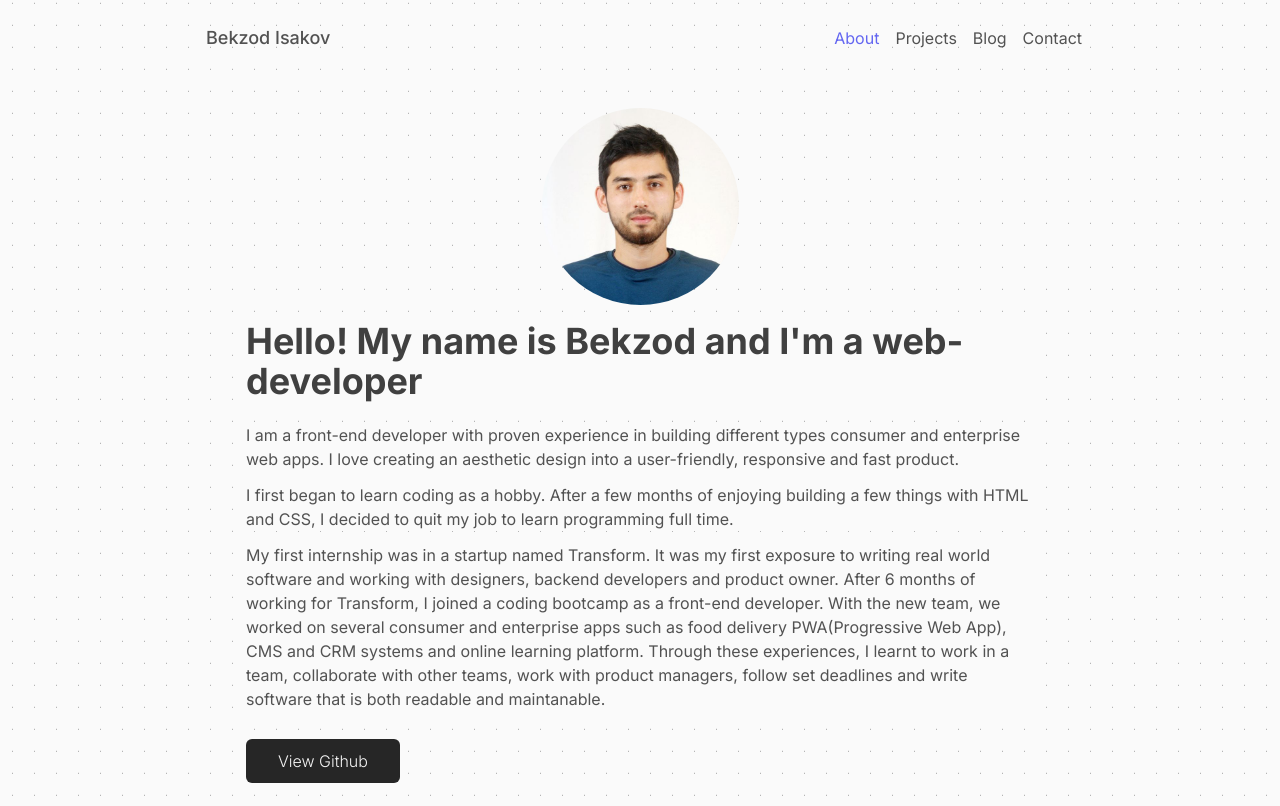
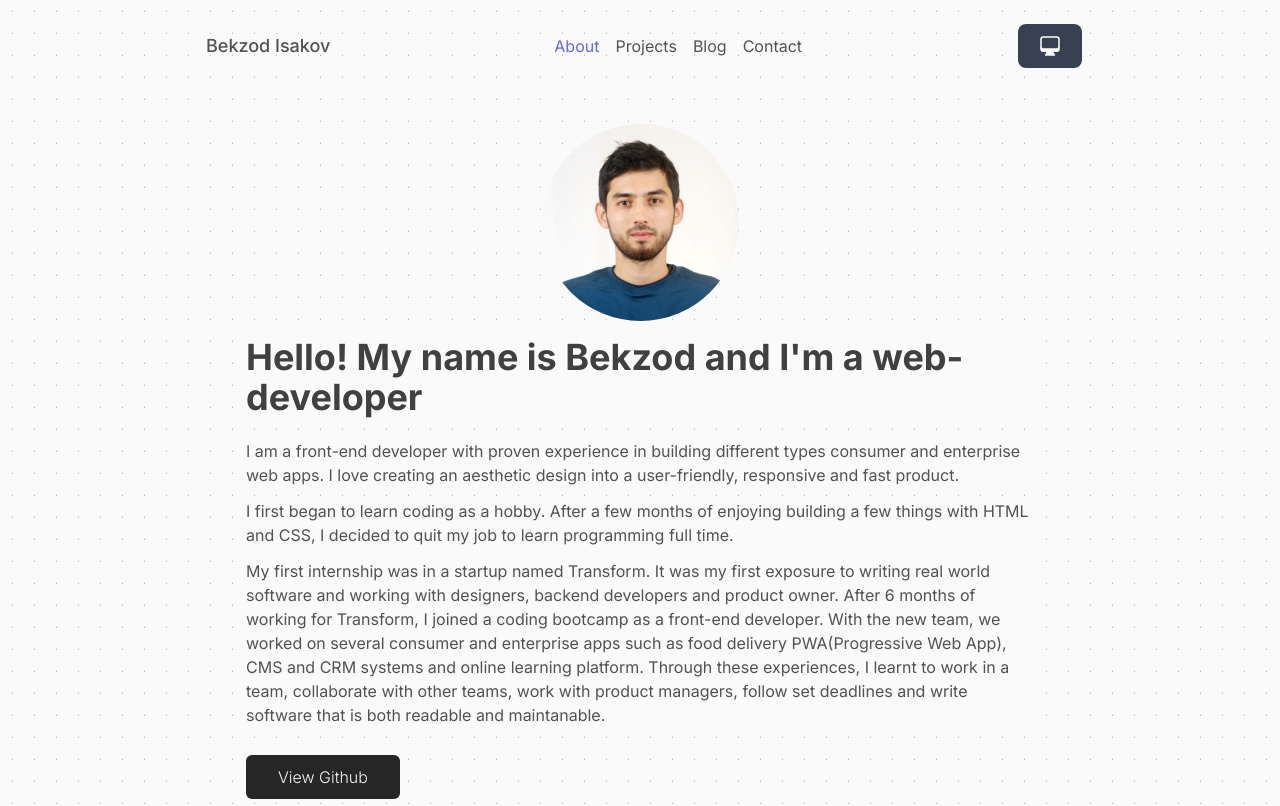
Before and after one commit to BehzodIsakov/my_website, a Next.js app: page /about in a window 1280 px wide. Shown: the top 806 px of the page. Built offline with nearby package versions, Linux system fonts and the light colour scheme.

Commit message:
add theme switcher

```diff
--- a/components/Header.tsx
+++ b/components/Header.tsx
@@ -2,6 +2,7 @@ import Link from "next/link";
 import Navigation from "./Navigation";
 import { NavLink } from "@/lib/types";
 import MobileNavigation from "./MobileNavigation";
+import ThemeSwitcher from "./ThemeSwitcher";
 
 const navLinks: NavLink[] = [
   { name: "about", href: "/about" },
@@ -17,6 +18,7 @@ export default function Header() {
         Bekzod Isakov
       </Link>
       <Navigation navLinks={navLinks} />
+      <ThemeSwitcher />
       <MobileNavigation navLinks={navLinks} />
     </header>
   );
--- a/components/MobileNavigation.tsx
+++ b/components/MobileNavigation.tsx
@@ -62,6 +62,7 @@ export default function MobileNavigation({
         )}
         id='navbar-hamburger'
       >
+        <div className='bg-indigo-200/10 min-h-screen'>
           <div className='flex justify-end pt-3 pr-3'>
             <button onClick={() => setIsHidden(true)}>
               <svg
@@ -113,5 +114,6 @@ export default function MobileNavigation({
           </ul>
         </div>
       </div>
+    </div>
   );
 }
--- /dev/null
+++ b/components/ThemeSwitcher.tsx
@@ -0,0 +1,75 @@
+"use client";
+import { theme } from "@/lib/types";
+import React, { useState } from "react";
+
+const Sun = () => {
+  return (
+    <svg
+      xmlns='http://www.w3.org/2000/svg'
+      fill='none'
+      viewBox='0 0 24 24'
+      strokeWidth={1.5}
+      stroke='currentColor'
+      className='w-6 h-6'
+    >
+      <path
+        strokeLinecap='round'
+        strokeLinejoin='round'
+        d='M12 3v2.25m6.364.386l-1.591 1.591M21 12h-2.25m-.386 6.364l-1.591-1.591M12 18.75V21m-4.773-4.227l-1.591 1.591M5.25 12H3m4.227-4.773L5.636 5.636M15.75 12a3.75 3.75 0 11-7.5 0 3.75 3.75 0 017.5 0z'
+      />
+    </svg>
+  );
+};
+
+const Moon = () => {
+  return (
+    <svg
+      xmlns='http://www.w3.org/2000/svg'
+      viewBox='0 0 24 24'
+      fill='currentColor'
+      className='w-6 h-6'
+    >
+      <path
+        fillRule='evenodd'
+        d='M9.528 1.718a.75.75 0 01.162.819A8.97 8.97 0 009 6a9 9 0 009 9 8.97 8.97 0 003.463-.69.75.75 0 01.981.98 10.503 10.503 0 01-9.694 6.46c-5.799 0-10.5-4.701-10.5-10.5 0-4.368 2.667-8.112 6.46-9.694a.75.75 0 01.818.162z'
+        clipRule='evenodd'
+      />
+    </svg>
+  );
+};
+
+const System = () => {
+  return (
+    <svg
+      xmlns='http://www.w3.org/2000/svg'
+      viewBox='0 0 24 24'
+      fill='currentColor'
+      className='w-6 h-6'
+    >
+      <path
+        fillRule='evenodd'
+        d='M2.25 5.25a3 3 0 013-3h13.5a3 3 0 013 3V15a3 3 0 01-3 3h-3v.257c0 .597.237 1.17.659 1.591l.621.622a.75.75 0 01-.53 1.28h-9a.75.75 0 01-.53-1.28l.621-.622a2.25 2.25 0 00.659-1.59V18h-3a3 3 0 01-3-3V5.25zm1.5 0v7.5a1.5 1.5 0 001.5 1.5h13.5a1.5 1.5 0 001.5-1.5v-7.5a1.5 1.5 0 00-1.5-1.5H5.25a1.5 1.5 0 00-1.5 1.5z'
+        clipRule='evenodd'
+      />
+    </svg>
+  );
+};
+
+const ThemeSwitcher = () => {
+  const [theme, setTheme] = useState<theme>("system");
+
+  return (
+    <div>
+      <button
+        data-popover-target='popover-click'
+        data-popover-trigger='click'
+        type='button'
+        className='bg-gray-700 text-white focus:ring-4 focus:outline-none focus:ring-blue-300 font-medium rounded-lg text-sm px-5 py-2.5 text-center dark:bg-blue-600 dark:hover:bg-blue-700 dark:focus:ring-blue-800'
+      >
+        {theme === "light" ? <Sun /> : theme === "dark" ? <Moon /> : <System />}
+      </button>
+    </div>
+  );
+};
+
+export default ThemeSwitcher;
--- a/lib/types.ts
+++ b/lib/types.ts
@@ -1,4 +1,4 @@
-import { type } from "os";
+export type theme = "light" | "dark" | "system";
 
 export interface NavLink {
   name: string;
```
Lines whose indentation alone changed are shown as unchanged.
